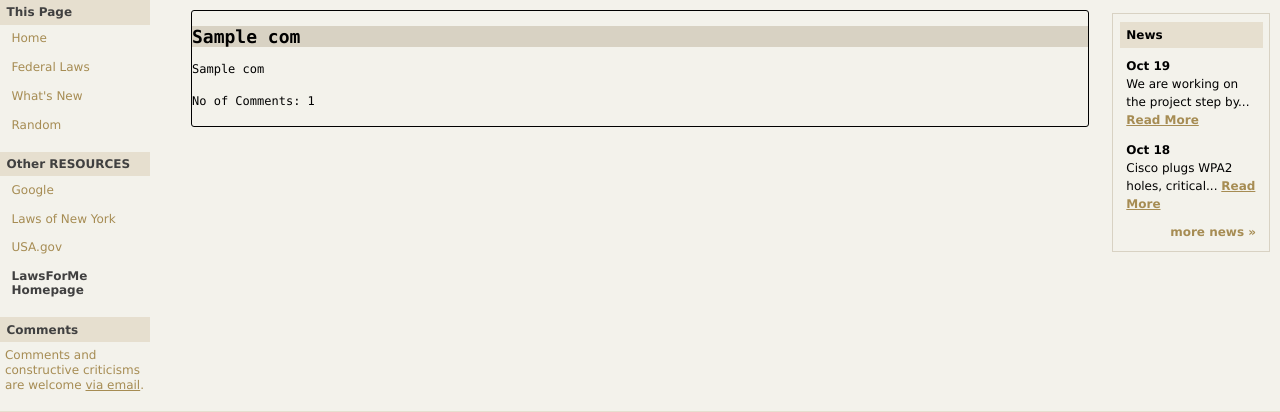
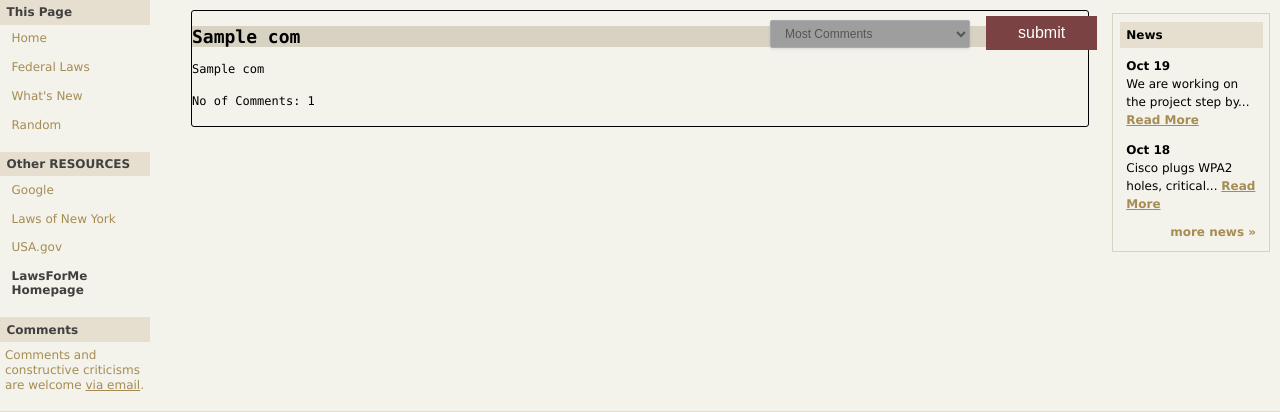
Before and after one commit to slandau3/LawsForMe, a Flask app: template templates/thread.html in a window 1280 px wide. Shown: the part 125-537 px from the top of the page. Run offline with Flask 2, Linux system fonts and the light colour scheme; the template is opened without the code that fills it: most values are stand-ins (such as "Sample title", 1, 10 or a date in 2020); some libraries are stand-ins or nearby versions; grey boxes are pictures that could not be loaded.

Commit message:
some updates to fix some stuff

```diff
--- a/templates/forum.html
+++ b/templates/forum.html
@@ -18,8 +18,8 @@
     </form>
 
     <select class = formSort id="soflow" name="sort" form="sub-form">
-        <option value="num DESC">Most Comments</option>
-        <option value="num ASC">Least Comments</option>
+        <option value="num DESC NULLS LAST">Most Threads</option>
+        <option value="num ASC NULLS FIRST">Least Threads</option>
         <option value="created_at DESC">Most Recent</option>
         <option value="created_at ASC">Least Recent</option>
     </select>
--- a/templates/thread.html
+++ b/templates/thread.html
@@ -3,6 +3,24 @@
 {% block body %}
 
 <!-- ##### Main Copy ##### -->
+
+    <form class = formSort method="post" action="/forum/{{fn}}" id="sub-form">
+        <input type="submit" value = "submit" id="lala">
+    </form>
+
+    <select class = formSort id="soflow" name="sort" form="sub-form">
+        <option value="num DESC NULLS LAST">Most Comments</option>
+        <option value="num ASC NULLS FIRST">Least Comments</option>
+        <option value="created_at DESC">Most Recent</option>
+        <option value="created_at ASC">Least Recent</option>
+    </select>
+
+
+    <script type="text/javascript">
+            var my = '{{t}}';
+            SelectElement( my );
+    </script>
+
 
 {% for t in com %}
     <div class = 'thread' onclick="window.location.href = 'discussions/{{ t[1] }}';">
```
